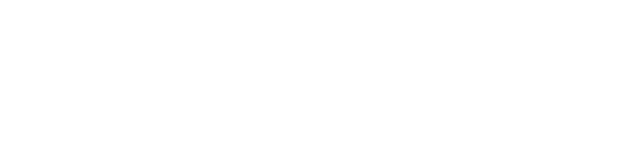
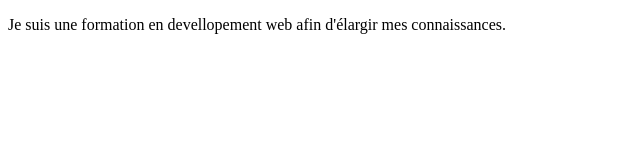
Before and after one commit to Kevine205/mon-cv, a plain HTML site: page index.html in a window 1280 px wide. Shown: the whole page, without its empty margins (0-640 px from the left). Drawn offline with Linux system fonts and the light colour scheme.

Commit message:
mise en place de la section formations

```diff
--- a/index.html
+++ b/index.html
@@ -7,6 +7,6 @@
     <link rel="stylesheet" href="">
 </head>
 <body>
-
+    <p>Je suis une formation en devellopement web afin d'élargir mes connaissances.</p>
 </body>
 </html>
```
